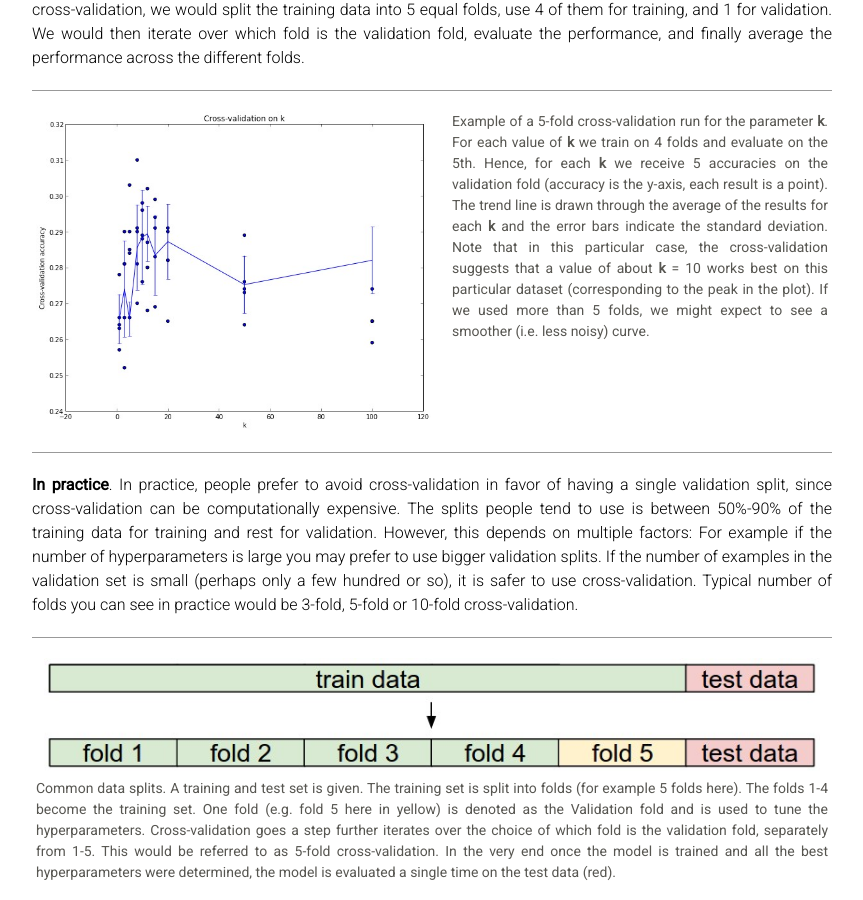
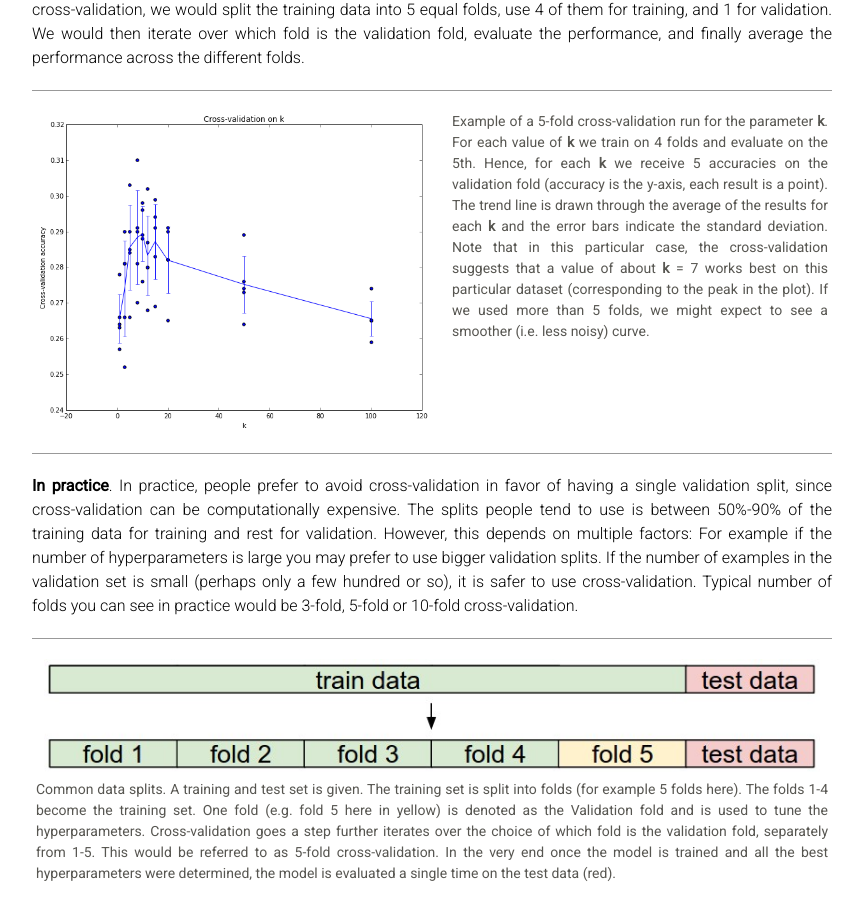
Before and after one commit to cs231n/cs231n.github.io, a Jekyll site: the page built from classification.md, in a window 1280 px wide and 900 px high, scrolled down 8660 px. Shown: the whole window, without its empty margins (208-1071 px from the left). Built offline with Jekyll 4.4.1, drawn with Linux system fonts in a browser that asks for light colours; Markdown is read by kramdown in place of the engine named in the settings; formulas are drawn with MathJax 3.

Commit message:
fixing cv plot

```diff
--- a/classification.md
+++ b/classification.md
@@ -211,8 +211,8 @@ By the end of this procedure, we could plot a graph that shows which values of *
 In cases where the size of your training data (and therefore also the validation data) might be small, people sometimes use a more sophisticated technique for hyperparameter tuning called **cross-validation**. Working with our previous example, the idea is that instead of arbitrarily picking the first 1000 datapoints to be the validation set and rest training set, you can get a better and less noisy estimate of how well a certain value of *k* works by iterating over different validation sets and averaging the performance across these. For example, in 5-fold cross-validation, we would split the training data into 5 equal folds, use 4 of them for training, and 1 for validation. We would then iterate over which fold is the validation fold, evaluate the performance, and finally average the performance across the different folds.
 
 <div class="fig figleft fighighlight">
-  <img src="/assets/cveg.jpeg">
-  <div class="figcaption">Example of a 5-fold cross-validation run for the parameter <b>k</b>. For each value of <b>k</b> we train on 4 folds and evaluate on the 5th. Hence, for each <b>k</b> we receive 5 accuracies on the validation fold (accuracy is the y-axis, each result is a point). The trend line is drawn through the average of the results for each <b>k</b> and the error bars indicate the standard deviation. Note that in this particular case, the cross-validation suggests that a value of about <b>k</b> = 10 works best on this particular dataset (corresponding to the peak in the plot). If we used more than 5 folds, we might expect to see a smoother (i.e. less noisy) curve.</div>
+  <img src="/assets/cvplot.png">
+  <div class="figcaption">Example of a 5-fold cross-validation run for the parameter <b>k</b>. For each value of <b>k</b> we train on 4 folds and evaluate on the 5th. Hence, for each <b>k</b> we receive 5 accuracies on the validation fold (accuracy is the y-axis, each result is a point). The trend line is drawn through the average of the results for each <b>k</b> and the error bars indicate the standard deviation. Note that in this particular case, the cross-validation suggests that a value of about <b>k</b> = 7 works best on this particular dataset (corresponding to the peak in the plot). If we used more than 5 folds, we might expect to see a smoother (i.e. less noisy) curve.</div>
   <div style="clear:both"></div>
 </div>
 
```
Also changed, not shown: assets/cvplot.png (added).
